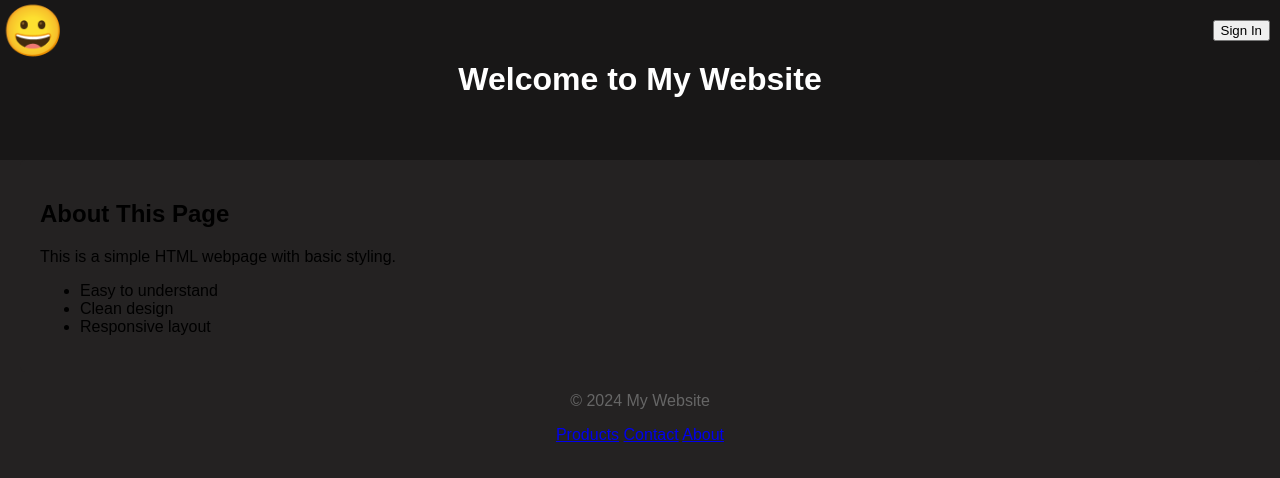
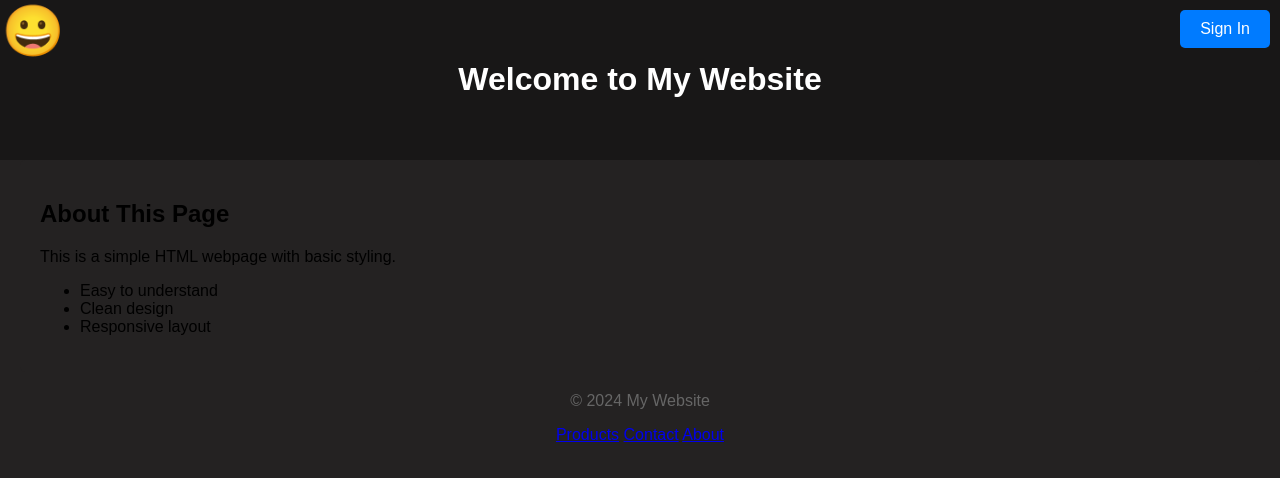
Before and after one commit to ziatariq785-svg/Test-Project, a plain HTML site: page 6th class/index.html in a window 1280 px wide. Drawn offline with Linux system fonts and the light colour scheme.

Commit message:
did some changes on 14/12/25

```diff
--- a/6th class/index.html
+++ b/6th class/index.html
@@ -33,9 +33,22 @@
   background-color: rgb(48, 151, 155);
   color: forestgreen;
 }
+#sign-in-page {
+  position: fixed;
+  top: 10px;
+  right: 10px;
+  text-decoration: none;
+  padding: 10px 20px;
+  background-color: #007bff;
+  color: white;
+  border-radius: 5px;
+  font-size: 16px;
+  transition: background-color 0.3s;
+  z-index: 1000;
+}
     </style>
-    <button onclick="location.reload();" style="position: absolute; right: 10px;">Sign In</button>
-</nav>
+    <!-- <button onclick="location.reload();" style="position: absolute; right: 10px;">Sign In</button> -->
+<a id="sign-in-page" href="accounts.google.com"  class="button">Sign In</a>
 </head>
 <body>
     <header>
```
Also changed, not shown: 6th class/about.html (+5 -0 lines), 6th class/contacts.html (+6 -1 lines), 6th class/products.html (+3 -0 lines).
